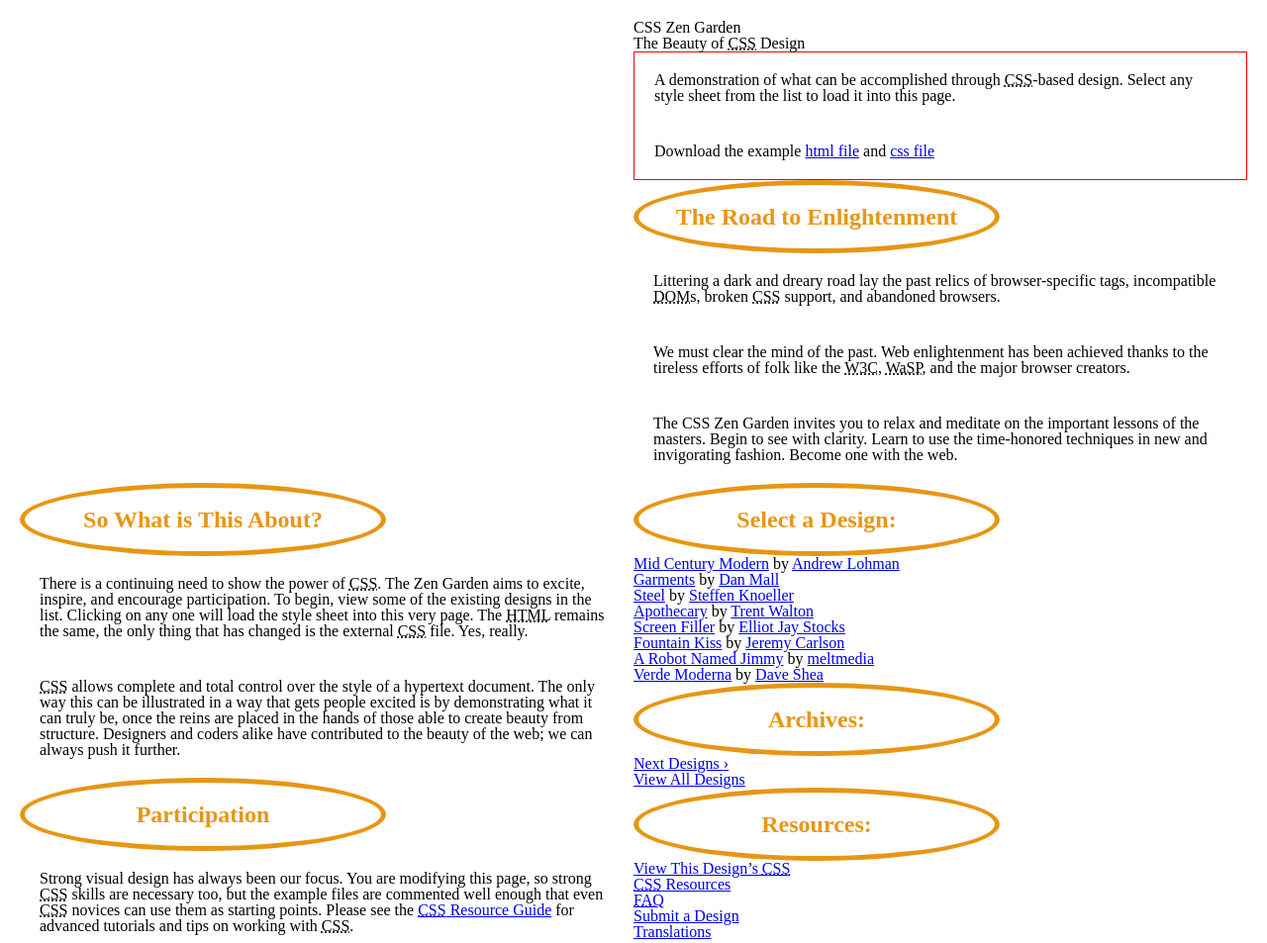
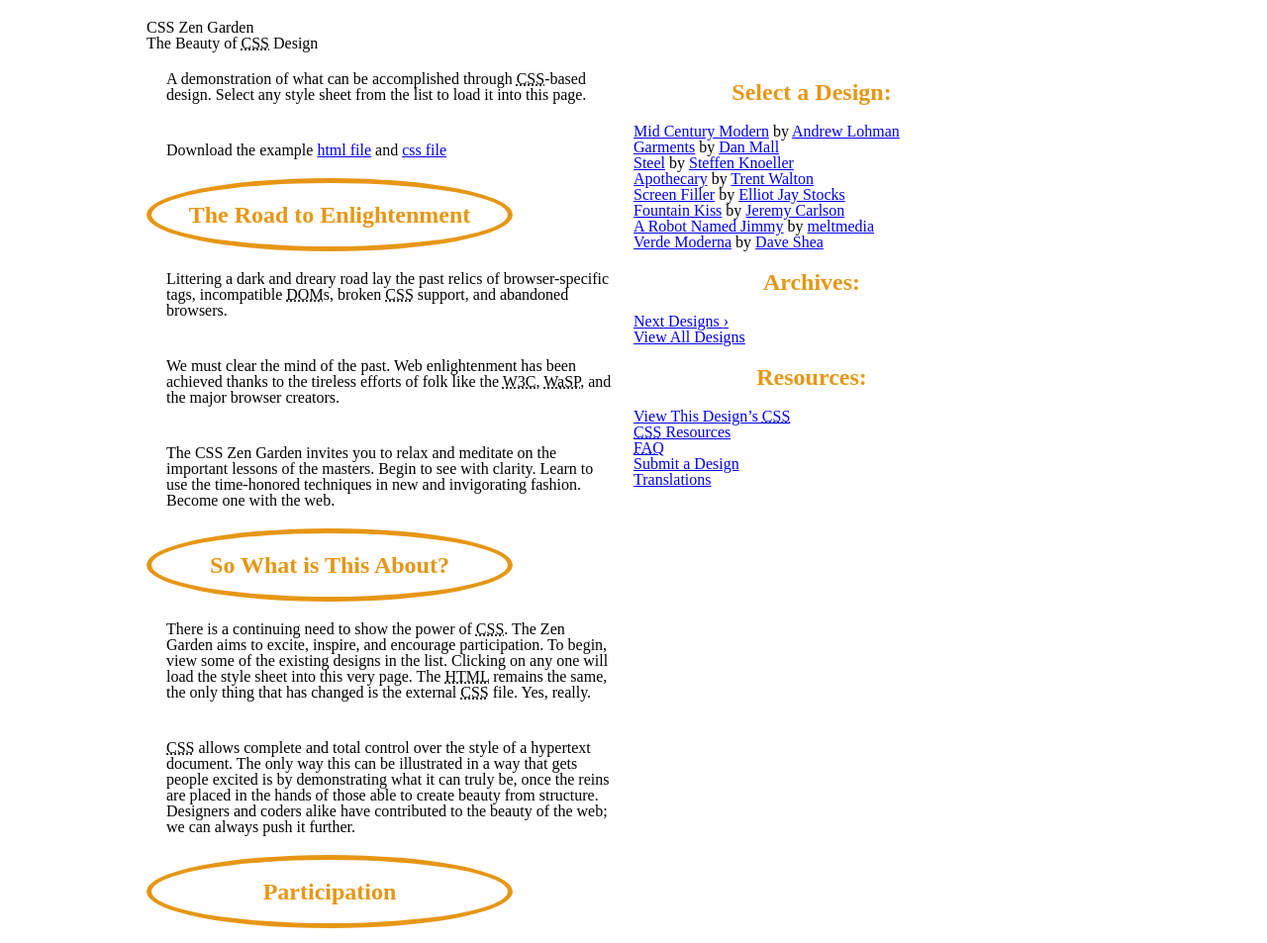
Before and after one commit to sharijlucas/group2wdd331, a plain HTML site: page styleguide/index.html in a window 1280 px wide. Shown: the top 953 px of the page at 99% size. Drawn offline with nearby package versions, Linux system fonts and the light colour scheme; files that its build step writes are made by us from their sources; a web font is replaced by a local one.

Commit message:
W08 Layout

```diff
--- a/FinalProject/style.scss
+++ b/FinalProject/style.scss
@@ -5,6 +5,7 @@
 
 body {
     margin: 0 auto;
+    max-width: 80%;
     padding: 0;
     background-color: $color-8;
 }
@@ -21,10 +22,27 @@
 //     }
 //   }
 
+// header:after {
+//     content: "";
+//     display: block;
+//     clear: both;
+// }
+
 .page-wrapper {
     display: grid;
     grid-template-columns: 1fr;
     margin: 20px;
+    align-items: center;
+    position: relative;
+}
+
+.page-wrapper footer {
+    position: absolute;
+    bottom: -50px;
+}
+
+footer {
+    margin-top: 20px;
 }
 
 h3 {
@@ -40,28 +58,73 @@
    text-align: center;
 }
 
-.summary {
-    border: 1px red solid;
+.wrapper h3 {
+    border: none;
 }
+
+// .summary {
+//     border: 5px red solid;
+// }
 
 p {
     padding: 20px;
 }
 
+
+// ******************************
+// ******************************
 @include MQ(break-medium){
+
+
 
 .page-wrapper {
     display: grid;
     grid-template-columns: 1fr 1fr;
+    grid-template-rows: repeat (5, 1fr);
 }
 
-.intro {
+header {
     grid-column: 2 / 3;
-    align-self: center;
+    grid-row: 1 / 2;
+    // align-content: right;
 }
 
-.preamble {
+// .intro { //CSS Zen Garden thru line 107 Footer
+//     grid-column: 1 / 2;
+//     // align-self: center;
+// }
+
+.summary { // a demo of what can be...
+    grid-column: 2 / 3;
+}
+
+.preamble { //road to enlightenment
+    grid-column: 2 / 3;
+    grid-row: 1;
+}
+
+.explanation { // So What is this about?
+    grid-column: 1 / 3;
+}
+
+// .main.supporting:last-child {
+//     grid-column: 1 / 3;
+// }
+
+.main.supporting {
     grid-column: 1 / 2;
 }
+// .main:last-child {
+//     grid-column: 1 / 3;
+//     }
 
+.wrapper,
+.sidebar {
+    grid-column: 2 / 3;
+    grid-row: 1 / 2;
 }
+
+.benefits {
+    grid-column: 1 / 2;
+}
+}
```
Also changed, not shown: 1 other file.
